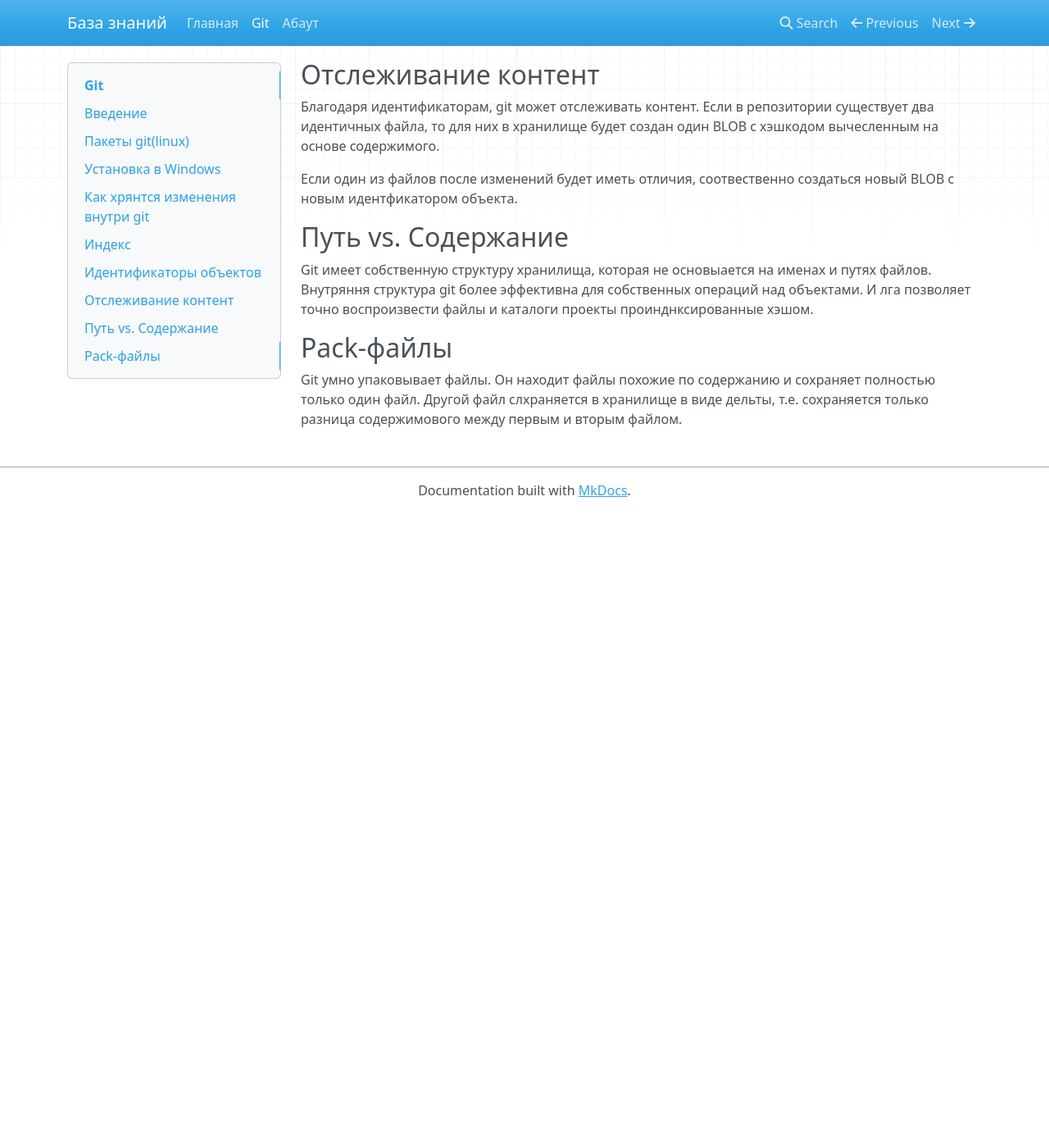
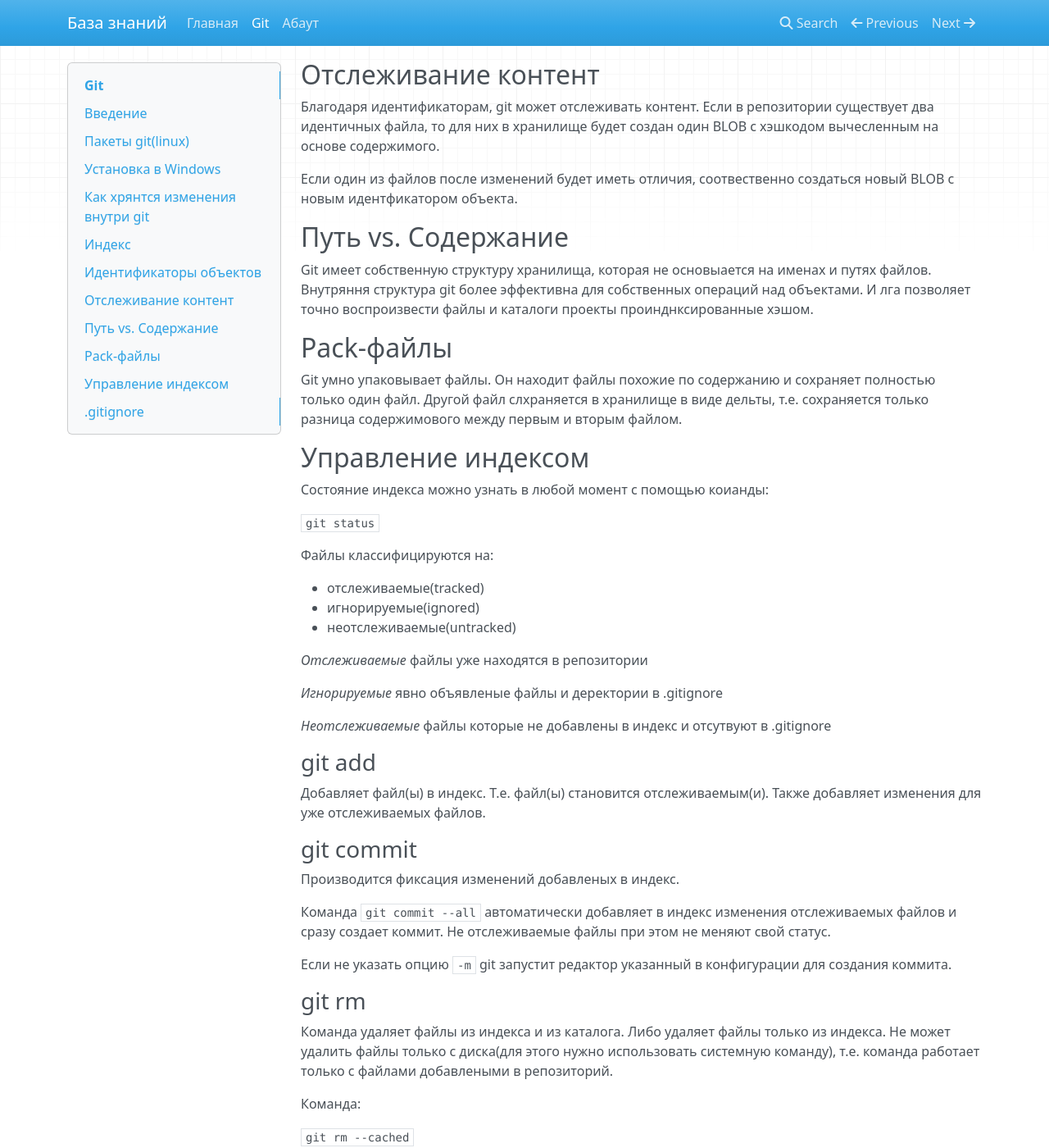
Before and after one commit to AMaslyakov/knowledge_base, an MkDocs documentation site: the page built from docs/git.md, in a window 1280 px wide and 1400 px high, scrolled down 1689 px. Shown: the whole window at 82% size. Built offline with MkDocs 1.6.1, drawn with Linux system fonts in a browser that asks for light colours; nearby versions of some CDN libraries; before the commit the page ends 2315 px from its top, so only the background shows below that; some of the changed text lies outside the part shown.

Commit message:
Описание некоторых команд

````diff
--- a/docs/git.md
+++ b/docs/git.md
@@ -82,3 +82,68 @@ Git имеет собственную структуру хранилища, к
 
 
 Git умно упаковывает файлы. Он находит файлы похожие по содержанию и сохраняет полностью только один файл. Другой файл слхраняется в хранилище в виде дельты, т.е. сохраняется только разница содержимового между первым и вторым файлом.
+
+## Управление индексом
+
+Состояние индекса можно узнать в любой момент с помощью коианды:
+
+```git status```
+
+Файлы классифицируются на:
+
+-  отслеживаемые(tracked)
+-  игнорируемые(ignored)
+-  неотслеживаемые(untracked)
+
+*Отслеживаемые* файлы уже находятся в репозитории
+
+*Игнорируемые* явно объявленые файлы и деректории в .gitignore
+
+*Неотслеживаемые* файлы которые не добавлены в индекс и отсутвуют в .gitignore
+
+
+### git add
+
+Добавляет файл(ы) в индекс. Т.е. файл(ы) становится отслеживаемым(и). Также добавляет изменения для уже отслеживаемых файлов.
+
+### git commit
+
+Производится фиксация изменений добавленых в индекс.
+
+Команда ```git commit --all``` автоматически добавляет в индекс изменения отслеживаемых файлов и сразу создает коммит. Не отслеживаемые файлы при этом не меняют свой статус.
+
+Если не указать опцию ```-m``` git запустит редактор указанный в конфигурации для создания коммита.
+
+
+### git rm
+
+Команда удаляет файлы из индекса и из каталога. Либо удаляет файлы только  из индекса. Не может удалить файлы только с диска(для этого нужно использовать системную команду), т.е. команда работает только с файлами добавлеными в репозиторий.
+
+Команда:
+
+```git rm --cached```
+
+Удаляет файл из индекса. Т.е. делает файл неотслеживаемым.
+
+Но команда ```git rm ``` удалит файл и из индекса и с диска до коммита и после коммита.
+
+Команда:
+
+```git rm -f```
+
+Удалит даже отслеживаемый модифицированный файл не добавленый в индекс.
+
+Для востановления файла удаленного командой ```git rm``` можно испоьзовать механизм востановления файлов:
+
+```git checkout HEAD -- <file>```
+
+### git mv
+
+
+Позволяет перемещать и переименовывать файлы находящиеся репозитории или в индексе.
+
+Синтаксис:
+
+```git mv  <file1> <file2>```
+
+## .gitignore
````
